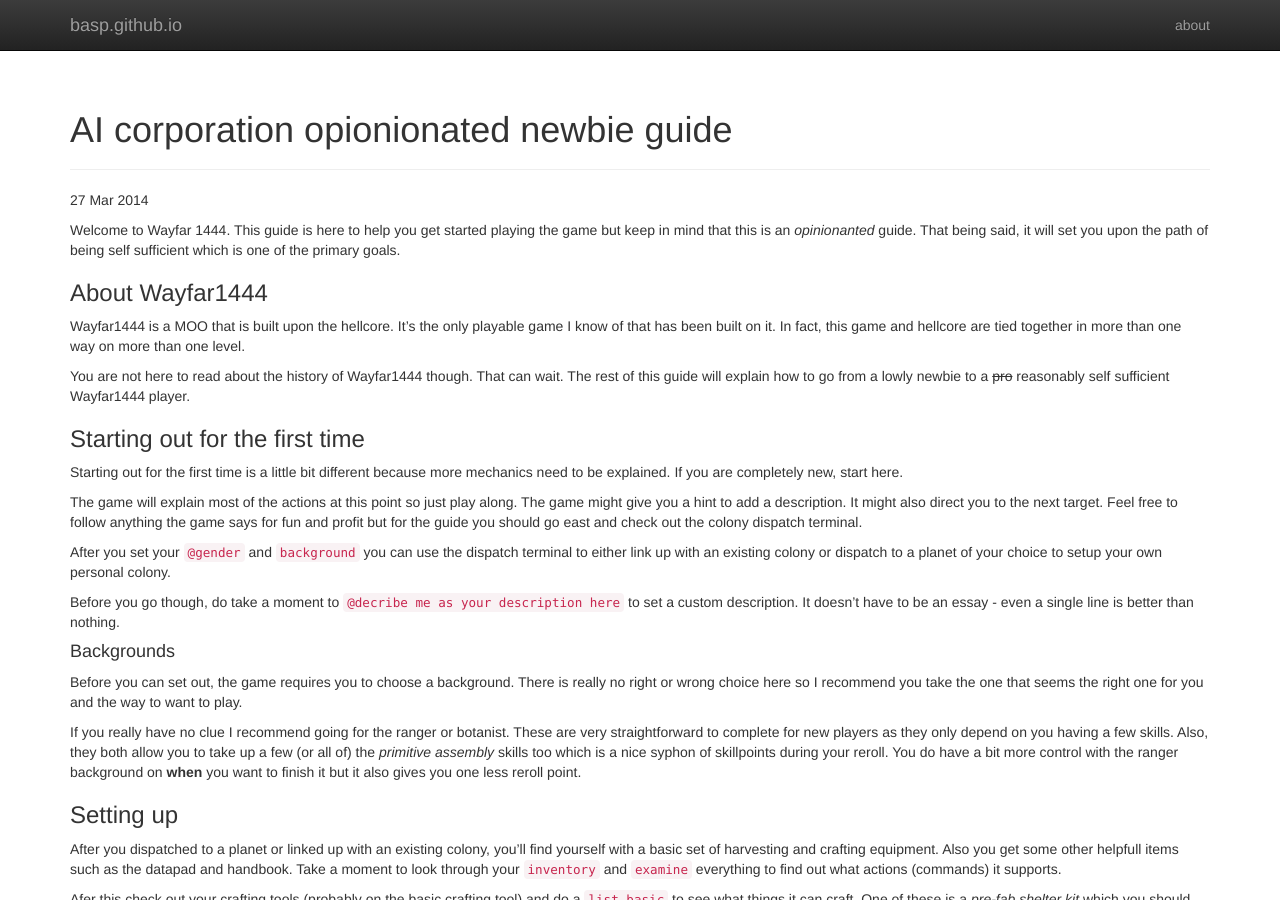
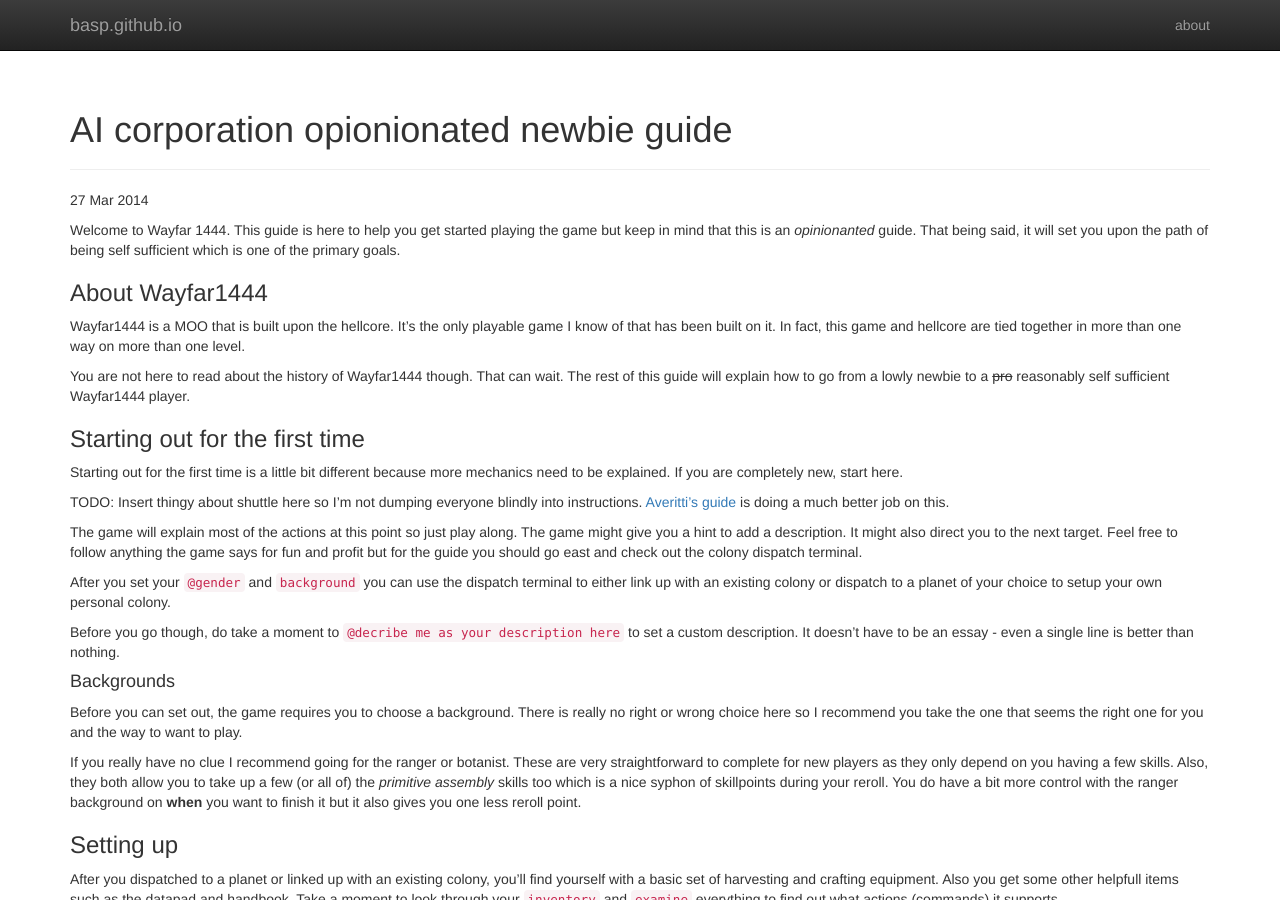
Before and after one commit to basp/basp.github.io, a Jekyll site: the page built from _posts/2014-03-27-AI-opinionated-newbie-guide.md, in a window 1280 px wide and 900 px high. Built offline with Jekyll 4.4.1, drawn with Linux system fonts in a browser that asks for light colours; nearby versions of some CDN libraries; Markdown is read by kramdown in place of the engine named in the settings.

Commit message:
Added TODO hint about the absolute beginning

```diff
--- a/_posts/2014-03-27-AI-opinionated-newbie-guide.md
+++ b/_posts/2014-03-27-AI-opinionated-newbie-guide.md
@@ -12,6 +12,8 @@ You are not here to read about the history of Wayfar1444 though. That can wait.
 
 ### Starting out for the first time
 Starting out for the first time is a little bit different because more mechanics need to be explained. If you are completely new, start here.
+
+TODO: Insert thingy about shuttle here so I'm not dumping everyone blindly into instructions. [Averitti's guide](https://sites.google.com/site/accordingtomariah/change-the-banner) is doing a much better job on this.
 
 The game will explain most of the actions at this point so just play along. The game might give you a hint to add a description. It might also direct you to the next target. Feel free to follow anything the game says for fun and profit but for the guide you should go east and check out the colony dispatch terminal.
 
```
